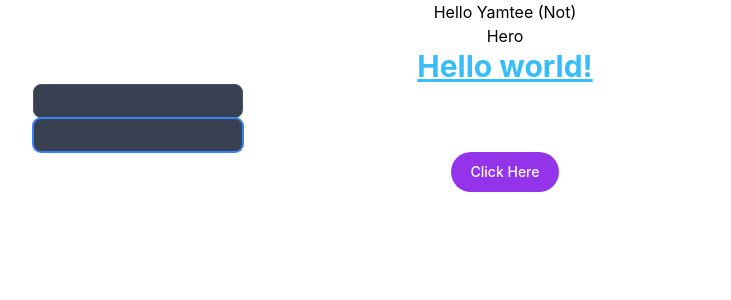
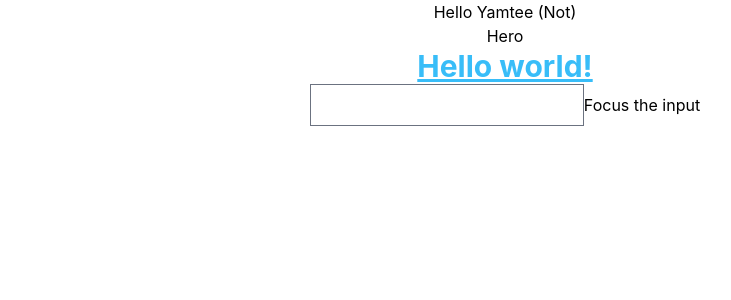
Before and after one commit to YamTee/react-tutorials-01, a React (Create React App) app: page / in a window 1280 px wide. Shown: the top 300 px of the page, without its empty margins (135-866 px from the left). Built offline with nearby package versions, Linux system fonts and the light colour scheme.

Commit message:
until tutorial 30

```diff
--- a/src/App.js
+++ b/src/App.js
@@ -15,6 +15,10 @@
 import FormClass from "./components/FormClass";
 
 import RefsDemo from "./components/RefsDemo";
+
+import FocusInput from "./components/FocusInput";
+
+import FRParentInput from "./components/FRParentInput";
 
 function App() {
   return (
@@ -47,8 +51,12 @@
         {/* <FormClass /> */}
 
         {/* <ParentComponentClass /> */}
+        {/*
+        <RefsDemo />
 
-        <RefsDemo />
+        <FocusInput />*/}
+
+        <FRParentInput />
       </div>
     </div>
   );
--- /dev/null
+++ b/src/components/FRInput.js
@@ -0,0 +1,7 @@
+import React from "react";
+
+const FRInput = React.forwardRef((props, ref) => {
+  return <input type="text" ref={ref} />;
+});
+
+export default FRInput;
--- /dev/null
+++ b/src/components/FRParentInput.js
@@ -0,0 +1,26 @@
+import React, { Component } from "react";
+
+import FRInput from "./FRInput";
+
+class FRParentInput extends Component {
+  constructor() {
+    super();
+
+    this.inputRef = React.createRef();
+  }
+
+  clickHandler = () => {
+    this.inputRef.current.focus();
+  };
+
+  render() {
+    return (
+      <div>
+        <FRInput ref={this.inputRef} />
+        <button onClick={this.clickHandler}>Focus the input</button>
+      </div>
+    );
+  }
+}
+
+export default FRParentInput;
--- /dev/null
+++ b/src/components/FocusInput.js
@@ -0,0 +1,27 @@
+import React, { Component } from "react";
+
+import Input from "./Input";
+
+class FocusInput extends Component {
+  constructor() {
+    super();
+
+    this.componentRef = React.createRef();
+  }
+
+  focusInput = () => {
+    this.componentRef.current.focusInput();
+  };
+
+  render() {
+    return (
+      <div>
+        <Input ref={this.componentRef} />
+
+        <button onClick={this.focusInput}>Click Here</button>
+      </div>
+    );
+  }
+}
+
+export default FocusInput;
--- /dev/null
+++ b/src/components/Input.js
@@ -0,0 +1,19 @@
+import React, { Component } from "react";
+
+class Input extends Component {
+  constructor() {
+    super();
+
+    this.inputRef = React.createRef();
+  }
+
+  focusInput = () => {
+    this.inputRef.current.focus();
+  };
+
+  render() {
+    return <input ref={this.inputRef} />;
+  }
+}
+
+export default Input;
```
